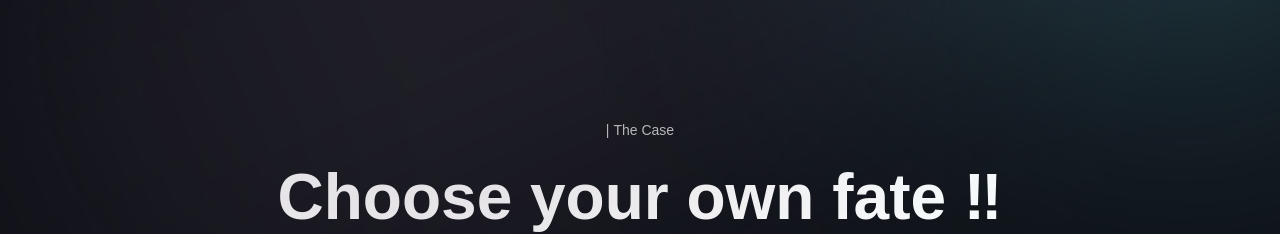
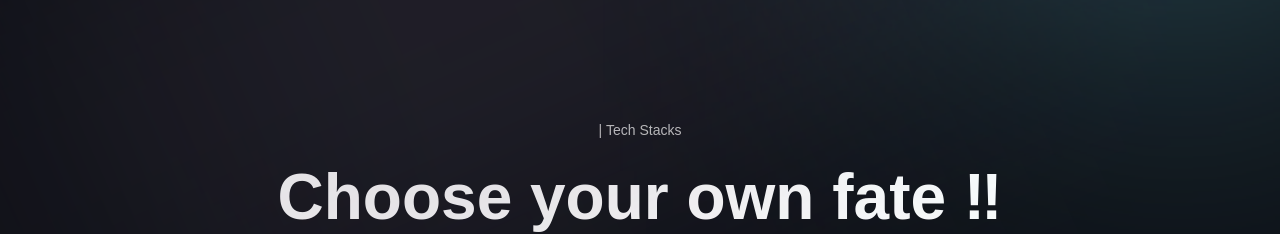
Before and after one commit to goelraghav002/hackstreet24, a Next.js app: page / in a window 1280 px wide. Shown: the part 1580-1814 px from the top of the page. Built offline with nearby package versions, Linux system fonts and the light colour scheme; a web font is replaced by a local one.

Commit message:
tech stack cards

```diff
--- a/sections/Explore.jsx
+++ b/sections/Explore.jsx
@@ -26,7 +26,7 @@ function Explore() {
         viewport={{ once: false, amount: 0.25 }}
         className={`${styles.innerWidth} mx-auto flex flex-col`}
       >
-        <TypingText title="| The Case" textStyles="text-center" />
+        <TypingText title="| Tech Stacks" textStyles="text-center" />
         <TitleText
           title={(
             <>
```
